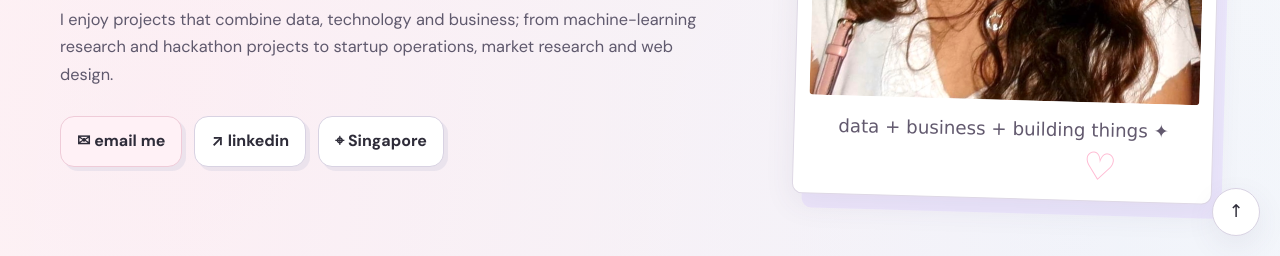
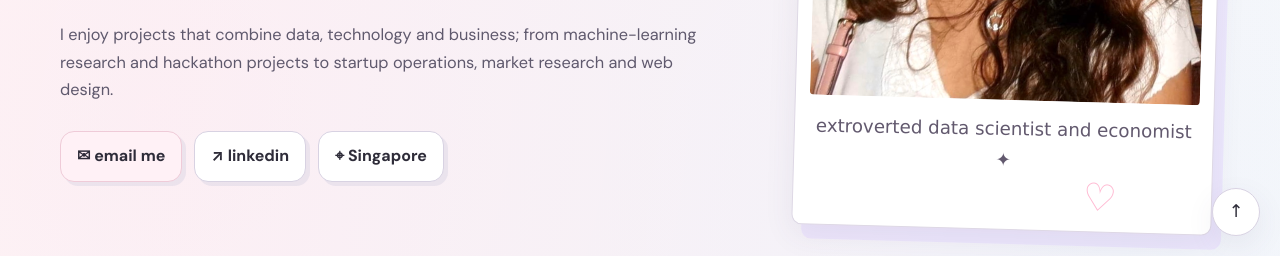
Before and after one commit to sahanasharma/sahanas-website, a plain HTML site: page index.html in a window 1280 px wide. Shown: the part 544-800 px from the top of the page. Drawn offline with Linux system fonts and the light colour scheme; a web font is replaced by a local one.

Commit message:
Update index.html

```diff
--- a/index.html
+++ b/index.html
@@ -518,7 +518,7 @@
         <div class="tape"></div>
         <div class="portrait-card">
           <img src="sahana-portrait.jpg" alt="Portrait of Sahana Sharma">
-          <div class="portrait-caption">data + business + building things ✦</div>
+          <div class="portrait-caption"> extroverted data scientist and economist ✦</div>
         </div>
       </div>
     </section>
```
